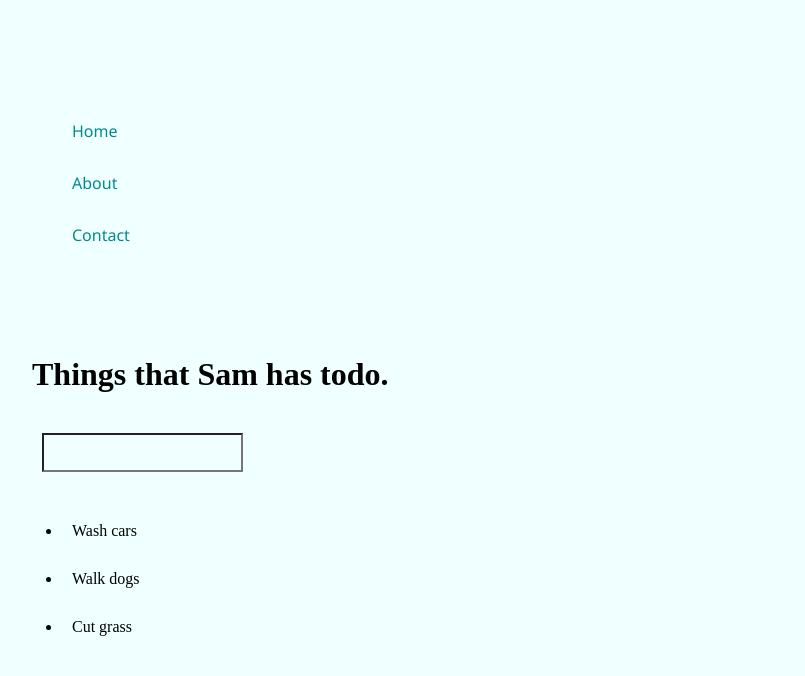
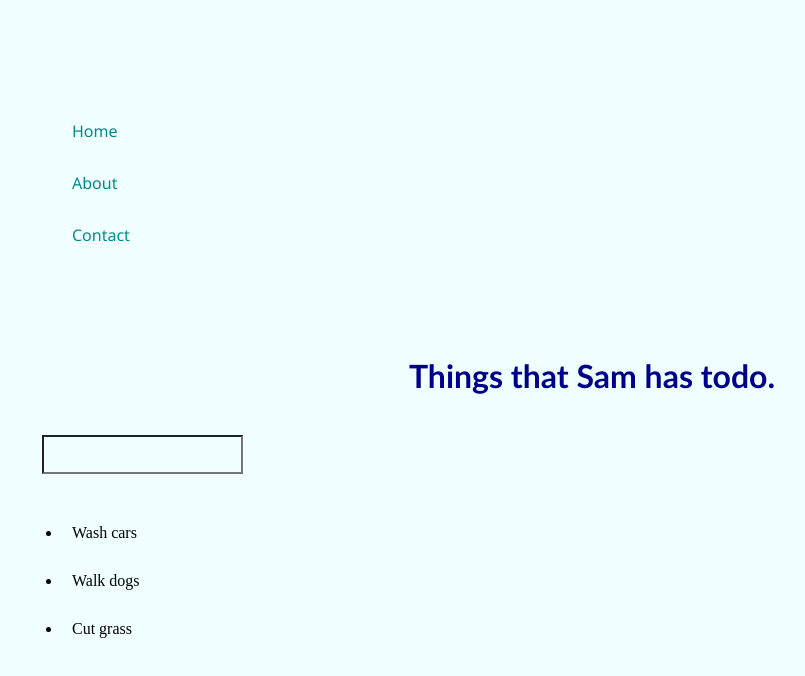
Before and after one commit to meesha94/html-css-recap, a plain HTML site: page index.html in a window 1280 px wide. Shown: the whole page, without its empty margins (48-853 px from the left). Drawn offline with Linux system fonts and the light colour scheme.

Commit message:
added css for h1

```diff
--- a/index.html
+++ b/index.html
@@ -39,7 +39,7 @@
         <h1>Things that Sam has todo.</h1>
         <section>
             <input type="text">
-             <ul>
+             <ul id="todo-list">
                 <li>Wash cars</li>
                 <li>Walk dogs</li>
                 <li>Cut grass</li>
--- a/styles.css
+++ b/styles.css
@@ -10,3 +10,9 @@
     font-family: 'Segoe UI', Tahoma, Geneva, Verdana, sans-serif;
 
 }
+
+h1 {
+    color: darkblue;
+    text-align: center;
+    font-family: 'Gill Sans', 'Gill Sans MT', Calibri, 'Trebuchet MS', sans-serif;
+}
```
